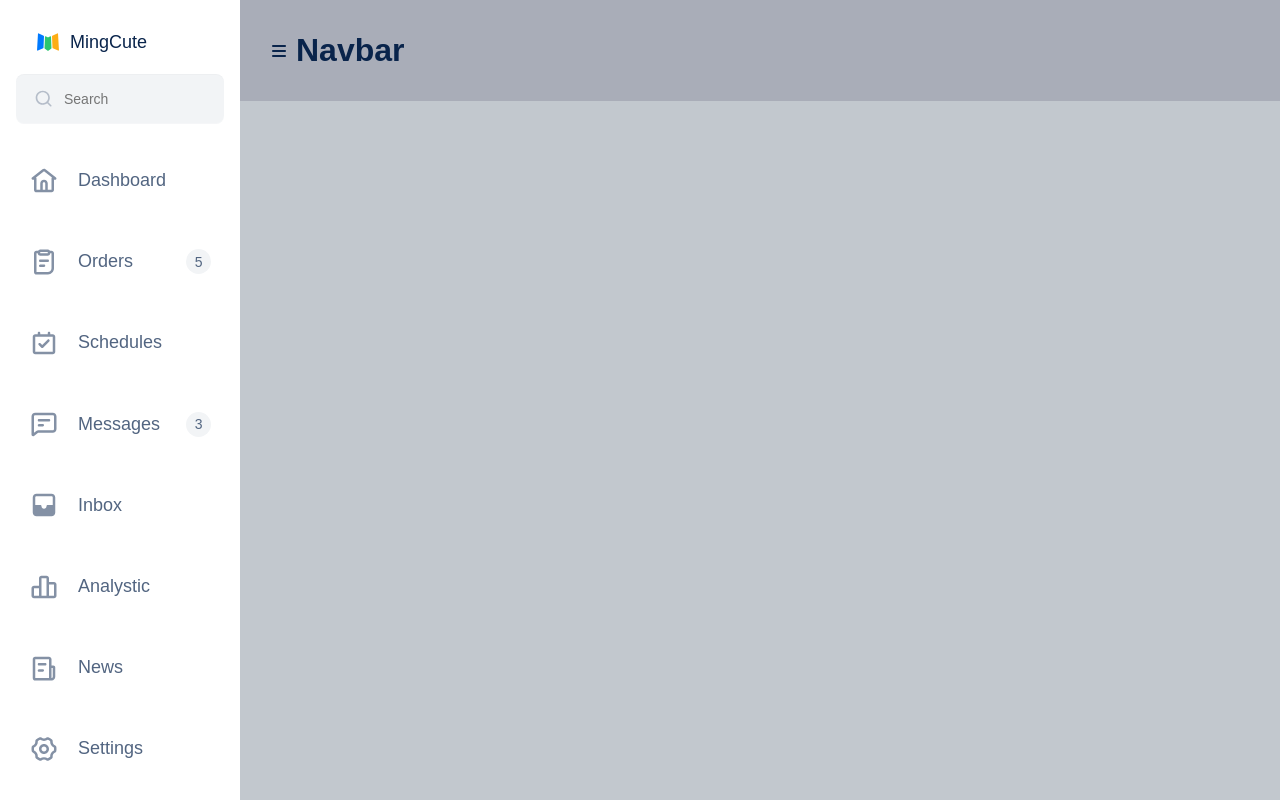
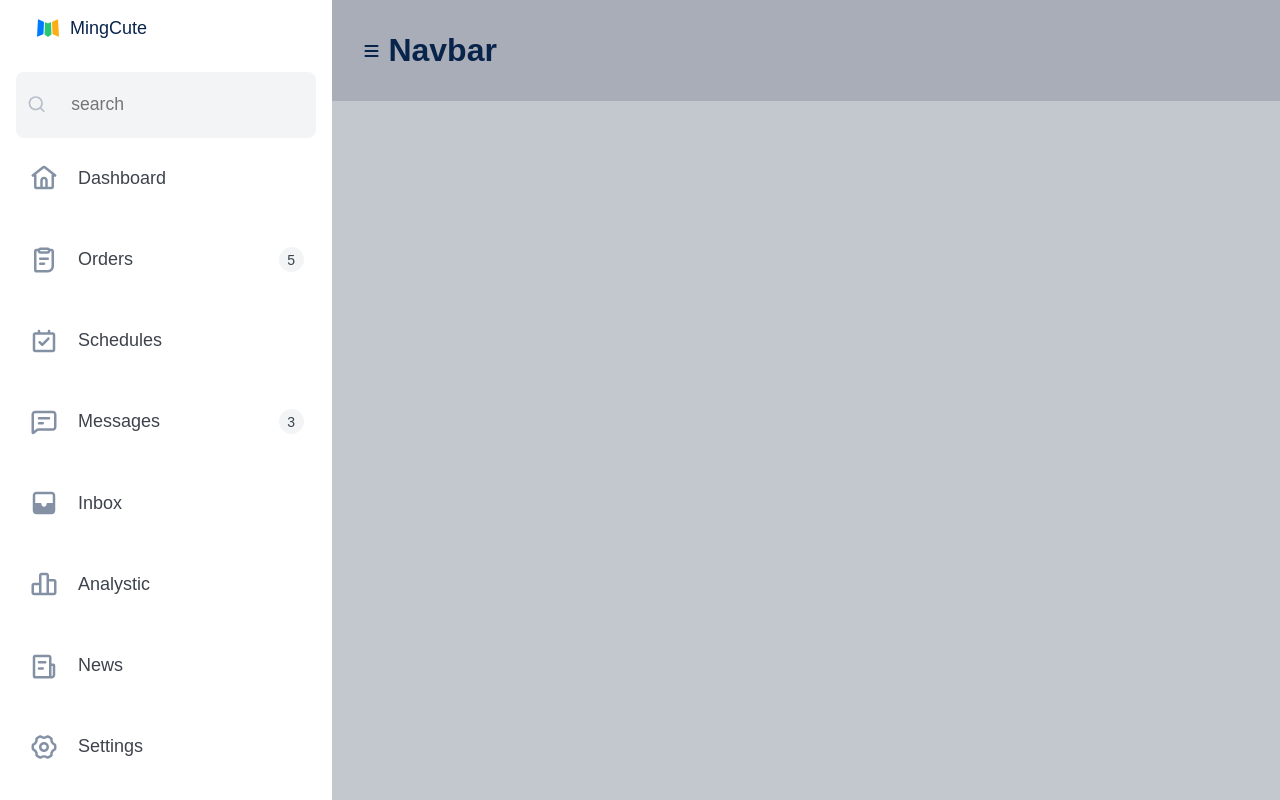
Before and after one commit to react-developersss/dashboard-hw, a React (Create React App) app: page / in a window 1280 px wide. Shown: the top 800 px of the page. Built offline with nearby package versions, Linux system fonts and the light colour scheme; a web font is replaced by a local one.

Commit message:
finish code

```diff
--- a/src/app.jsx
+++ b/src/app.jsx
@@ -58,7 +58,6 @@ class App extends Component {
   handleElement = (element, title) => {
     this.setState({
       title: (this.state.title = title),
-
     });
   };
 
@@ -83,5 +82,4 @@ class App extends Component {
   }
 }
 
-
 export default App;
--- a/src/assets/styles/base.scss
+++ b/src/assets/styles/base.scss
@@ -1,27 +1,5 @@
 @import url(//db.onlinewebfonts.com/c/05e476e067ffef74ca5686f229c40a63?family=PingFang+SC);
 
-// :root {
-//   --item-active-bg: #007aff;
-//   --item-hover-bg: #4491e3;
-
-//   --bg-light: #fff;
-//   --bg-dark: linear-gradient(0deg, #1b2130, #1b2130), #0f1e33;
-
-//   --bg-search-dark: #131722;
-//   --bg-search-light: #f2f4f6;
-
-//   --text-color-light: #8491A5;
-//   --text-color-dark: #526581;
-
-//   --title-color-light: #09244B;
-//   --title-color-dark: #E8E9EA;
-
-//   --svg-bg-color-light:#8491A5;
-//   --svg-bg-color-dark:#8D9097;
-
-//   --footer-bg-color-light:#F2F4F6;
-//   --footer-bg-color-dark:rgba(255, 255, 255, 0.05);
-// }
 
 @media (prefers-color-scheme: light) {
   :root {
@@ -43,23 +21,23 @@
     --bg-search-dark: #131722;
     --bg-search-light: #f2f4f6;
 
-    --text-color-light: #8491A5;
-    --text-color-dark: #526581;
+    --text-color-light: #8491a5;
+    --text-color-dark: #3d434c;
 
-    --title-color-light: #09244B;
-    --title-color-dark: #E8E9EA;
+    --title-color-light: #09244b;
+    --title-color-dark: #e8e9ea;
 
-    --footer-bg-color-light:#F2F4F6;
-    --footer-bg-color-dark:#262C3B;
+    --footer-bg-color-light: #f2f4f6;
+    --footer-bg-color-dark: #262c3b;
 
-    --navbar-bg-color-light:#a9adb8;
-    --navbar-bg-color-dark:#141414;
+    --navbar-bg-color-light: #a9adb8;
+    --navbar-bg-color-dark: #141414;
 
-    --navbar-title-color-light: #09244B;
-    --navbar-title-color-dark: #E8E9EA;
+    --navbar-title-color-light: #09244b;
+    --navbar-title-color-dark: #e8e9ea;
 
-    --banner-bg-color-light:#c2c8ce;
-    --banner-bg-color-dark:#373c47;
+    --banner-bg-color-light: #c2c8ce;
+    --banner-bg-color-dark: #373c47;
   }
 }
 
@@ -83,27 +61,25 @@
     --bg-search-light: #131722;
     --bg-search-dark: #f2f4f6;
 
-    --text-color-dark: #8491A5;
+    --text-color-dark: #8491a5;
     --text-color-light: #526581;
 
-    --title-color-dark: #09244B;
-    --title-color-light: #E8E9EA;
+    --title-color-dark: #09244b;
+    --title-color-light: #e8e9ea;
 
-    --footer-bg-color-dark:#F2F4F6;
-    --footer-bg-color-light:#262C3B;
+    --footer-bg-color-dark: #f2f4f6;
+    --footer-bg-color-light: #262c3b;
 
-    --navbar-bg-color-dark:#a9adb8;
-    --navbar-bg-color-light:#141414;
+    --navbar-bg-color-dark: #a9adb8;
+    --navbar-bg-color-light: #141414;
 
-    --navbar-title-color-dark: #09244B;
-    --navbar-title-color-light: #E8E9EA;
+    --navbar-title-color-dark: #09244b;
+    --navbar-title-color-light: #e8e9ea;
 
-    --banner-bg-color-light:#c2c8ce;
-    --banner-bg-color-dark:#373c47;
+    --banner-bg-color-light: #c2c8ce;
+    --banner-bg-color-dark: #373c47;
   }
 }
-
-
 
 * {
   font-family: sans-serif;
@@ -114,7 +90,7 @@
 
 .wrapper {
   display: flex;
-  height: 983px;
+  height: 100vh;
 
   .main {
     display: flex;
--- a/src/components/banner/banner.jsx
+++ b/src/components/banner/banner.jsx
@@ -1,14 +1,9 @@
-import React, { Component } from "react";
 import "./banner.scss";
-class Banner extends Component {
-  render() {
-    const { value } = this.props;
-    return (
-      <div className="banner">
-        <h1>{value}</h1>
-      </div>
-    );
-  }
+function Banner({ value }) {
+  return (
+    <div className="banner">
+      <p>{value}</p>
+    </div>
+  );
 }
-
 export default Banner;
--- a/src/components/banner/banner.scss
+++ b/src/components/banner/banner.scss
@@ -1,6 +1,7 @@
 .banner {
-  padding: 3rem;
+  padding: 1rem;
   background-color: var(--banner-bg-color-light);
-  height: 100%;
+  height: 100vh;
   color: var(--text-color-dark);
+  font-size: 30px;
 }
--- a/src/components/dashboard/components/board.scss
+++ b/src/components/dashboard/components/board.scss
@@ -73,7 +73,3 @@
     }
   }
 }
-
-.hide {
-  display: none !important;
-}
--- a/src/components/dashboard/dashboard.jsx
+++ b/src/components/dashboard/dashboard.jsx
@@ -12,9 +12,13 @@ function Dashboard({ boards, onElement, dashboard }) {
           {logo}
           <span className={dashboard ? "hide" : ""}>MingCute</span>
         </div>
-        <div className={dashboard ? "hide" : "input-wrapper"}>
+        <div className="input-wrapper">
           {search}
-          <input type="text" placeholder="search" />
+          <input
+            className={dashboard ? "hide" : ""}
+            type="text"
+            placeholder="search"
+          />
         </div>
         {boards.map((board, idx) => (
           <Board
@@ -26,7 +30,7 @@ function Dashboard({ boards, onElement, dashboard }) {
           />
         ))}
       </div>
-      <Footer dashboard = {dashboard}/>
+      <Footer dashboard={dashboard} />
     </div>
   );
 }
--- a/src/components/dashboard/dashboard.scss
+++ b/src/components/dashboard/dashboard.scss
@@ -1,14 +1,10 @@
-.dashboardZone{
-  // background: var(--bg-light);
-
-
+.dashboardZone {
   .dashboard {
     display: flex;
     padding: 1rem;
+    min-height: calc(100vh - 80px);
     flex-direction: column;
-    padding: 30px 16px 0;
     background-color: var(--bg-light);
-    padding-bottom: 110px;
 
     .logo {
       font-style: normal;
@@ -25,48 +21,31 @@
     }
 
     .input-wrapper {
-      position: relative;
-
-      width: 100%;
-
+      display: flex;
+      align-items: center;
+      justify-content: center;
+      gap: 1rem;
+      margin-top: 2rem;
       background: var(--bg-search-light);
-      box-shadow: inset 0px -1px 0px rgba(255, 255, 255, 0.2),
-        inset 0px 1px 0px rgba(0, 0, 0, 0.02);
       border-radius: 8px;
-      margin: 20px 0 16px;
-      padding: 16px 0px 16px 0px;
+      padding: 0.9rem 0.7rem;
 
       input {
-        width: 100%;
-        height: 100%;
-
-        font-weight: 500;
-        font-size: 14px;
-        line-height: 20px;
-        text-transform: capitalize;
-
-        color: var(--text-color-light);
+        padding: 0.5rem;
+        outline: none;
         border: none;
-        background: transparent;
-        padding-left: 48px;
-        outline: none;
+        font-size: 1.1rem;
+        background-color: transparent;
+        color: #fff;
       }
 
       svg {
-        position: absolute;
-        top: 50%;
-        transform: translateY(-50%);
-        left: 17.67px;
+        height: 25px;
       }
     }
   }
 }
 
-.dashboard--open{
+.dashboard--open {
   display: flex;
 }
-
-
-.hide {
-  display: none !important;
-}
--- a/src/components/footer/footer.scss
+++ b/src/components/footer/footer.scss
@@ -1,5 +1,5 @@
-.avatar{
-  max-width: 240px;
+.avatar {
+  width: 100%;
   display: flex;
   align-items: center;
   justify-content: center;
@@ -8,34 +8,34 @@
   border-radius: 0px 0px 8px 8px;
   gap: 8px;
 
-  .avatar-img{
+  .avatar-img {
     width: 40px;
     height: 40px;
     border-radius: 50%;
   }
 
-  .content{
+  .content {
     display: flex;
     align-items: center;
     gap: 8px;
 
-    .avatar-info{
+    .avatar-info {
       text-align: left;
       background-color: var(--footer-bg-color-light);
 
-      .avatar-name{
+      .avatar-name {
         font-size: 16px;
         margin-bottom: 5px;
         color: var(--text-color-light);
       }
 
-      .avatar-mail{
+      .avatar-mail {
         font-size: 12px;
         color: var(--text-color-light);
       }
     }
 
-    svg{
+    svg {
       width: 30px;
       height: 30px;
       fill: var(--text-color-light);
```
